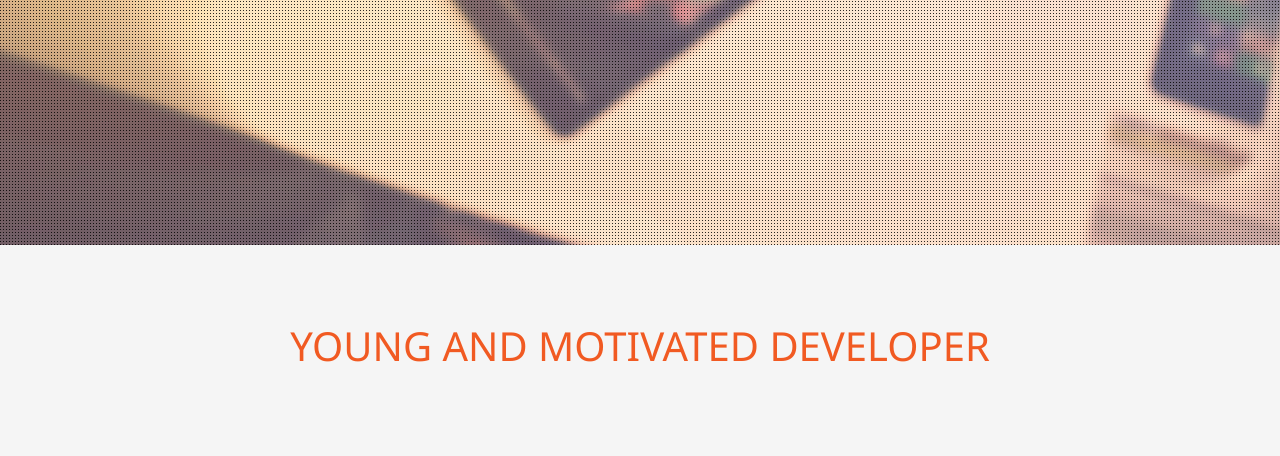
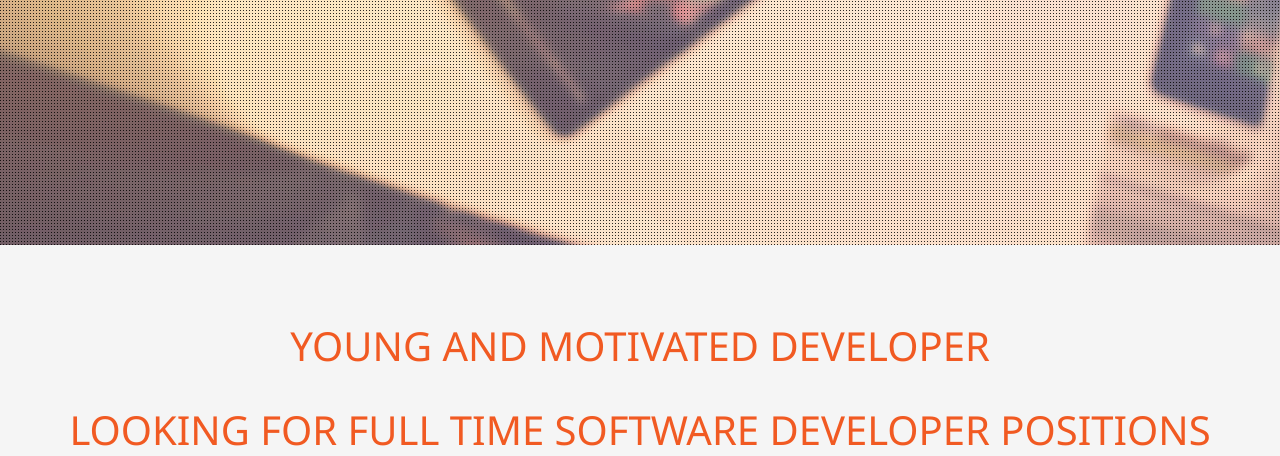
Before and after one commit to T-Wong/portfolio, a plain HTML site: page index.html in a window 1280 px wide. Shown: the part 495-951 px from the top of the page. Drawn offline with Linux system fonts and the light colour scheme; some packages are replaced by stand-ins of ours; a script that the page names is missing.

Commit message:
Fix missing end tag

```diff
--- a/index.html
+++ b/index.html
@@ -148,7 +148,7 @@
 		<div class="row-fluid">
 			<div class="span12 text-center">
 				<span>Young and motivated developer
-					<span class="inner"Looking for full time software developer positions in the Greater Seattle Area.</span>
+					<span class="inner"></span>Looking for full time software developer positions in the Greater Seattle Area.</span>
 				</span>
 			</div>
 		</div>
```
